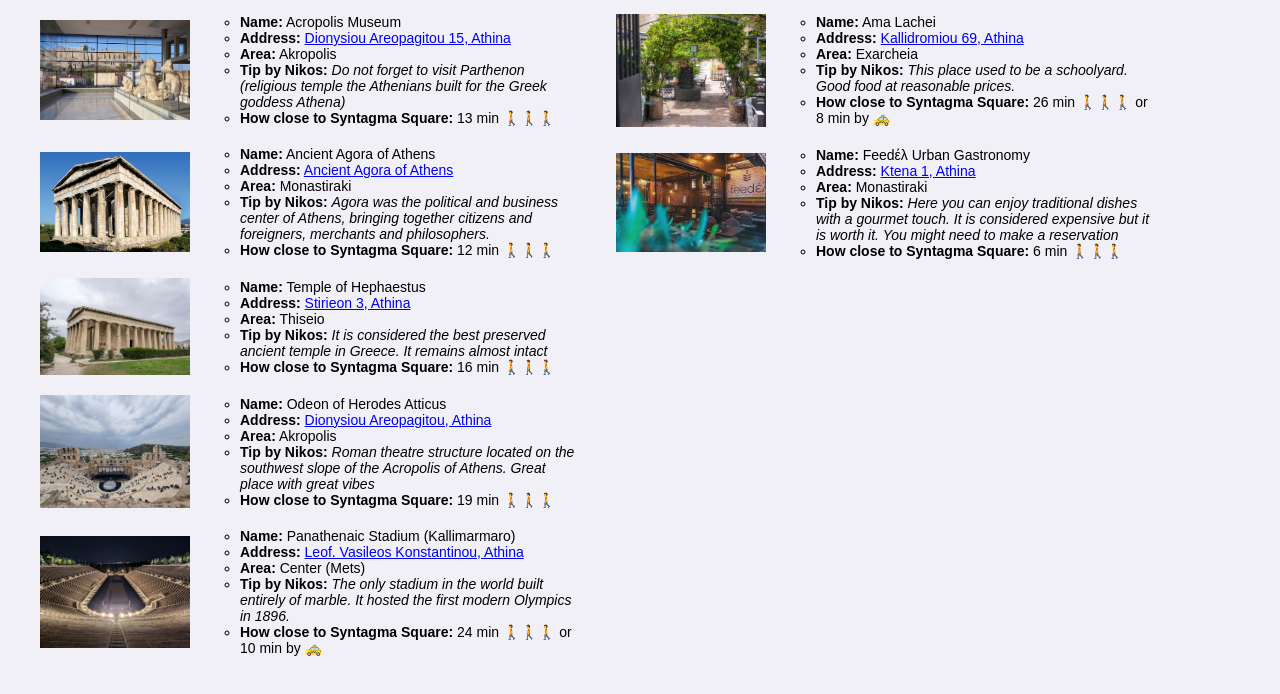
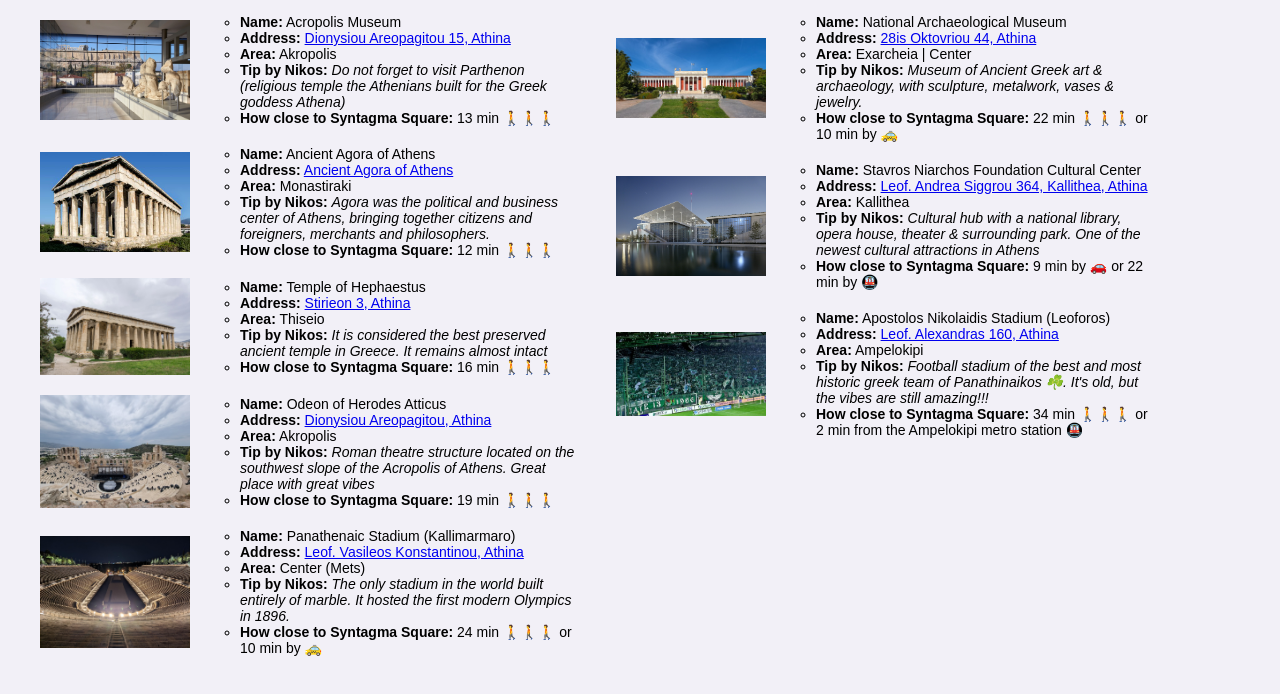
Before and after one commit to Bako-Misc/exploring_athens, a plain HTML site: page visit.html in a window 1280 px wide. Drawn offline with Linux system fonts and the light colour scheme.

Commit message:
finalising

```diff
--- a/visit.html
+++ b/visit.html
@@ -3,7 +3,7 @@
     <head>
         <meta charset="utf-8">
         <meta name="viewport" content="width=device-width, initial-scale=1">
-        <title>Eat something ..🌯 </title>
+        <title>Going places .. 🚇 </title>
         <link rel="stylesheet" href="css/mystyle.css">
         <link rel="icon" href="favicon.ico?v=2">
         <link rel="preconnect" href="https://fonts.googleapis.com">
@@ -95,15 +95,15 @@
     <div class="columns">
         <ul>
             <li class="cafe-list">
-                <!-- Ama Lachei -->
-                <img class="caffe_plaka" src="images/amalachei.jpg" alt="amalachei">
+                <!-- National Archaeological Museum, Athens -->
+                <img class="caffe_plaka" src="images/amusem.jpeg" alt="Archaeological">
                 <ul type="disk">
-                    <li><strong>Name:</strong> Ama Lachei</li>
-                    <li><strong>Address:</strong> <a draggable="true" href="https://www.google.com/maps/place/Ama+Lachei/@37.9881073,23.7342251,17z/data=!3m1!4b1!4m6!3m5!1s0x14a1bd35c9f43c11:0xcd4bc3df095478db!8m2!3d37.9881073!4d23.7368!16s%2Fg%2F11b6ytb5kg?hl=en&entry=ttu"> Kallidromiou 69, Athina</a></li>
+                    <li><strong>Name:</strong> National Archaeological Museum</li>
+                    <li><strong>Address:</strong> <a draggable="true" href="https://www.google.com/maps/place/National+Archaeological+Museum/@37.9890229,23.7327599,15z/data=!4m2!3m1!1s0x0:0x2a29d34aacb82b4?sa=X&ved=2ahUKEwiY8qrT4fSAAxVZhf0HHX0FBVIQ_BJ6BAhoEAA&ved=2ahUKEwiY8qrT4fSAAxVZhf0HHX0FBVIQ_BJ6BAh9EAg"> 28is Oktovriou 44, Athina</a></li>
                     </li>
-                    <li><strong>Area:</strong> Exarcheia</li>
-                    <li><strong>Tip by Nikos:</strong> <em> This place used to be a schoolyard. Good food at reasonable prices.</em></li>
-                    <li><strong>How close to Syntagma Square: </strong>26 min 🚶🚶🚶  or 8 min by 🚕</li>
+                    <li><strong>Area:</strong> Exarcheia | Center</li>
+                    <li><strong>Tip by Nikos:</strong> <em> Museum of Ancient Greek art & archaeology, with sculpture, metalwork, vases & jewelry.  </em></li>
+                    <li><strong>How close to Syntagma Square: </strong>22 min 🚶🚶🚶  or 10 min by 🚕</li>
 
                 </ul>
             </li>
@@ -111,15 +111,30 @@
 
         <ul>
             <li class="cafe-list">
-                <!-- Feedel -->
-                <img class="caffe_plaka" src="images/feedel.jpeg" alt="feedel">
+                <!-- Stavros Niarchos Foundation Cultural Center -->
+                <img class="caffe_plaka" src="images/niarxos.jpg" alt="niarxos">
                 <ul type="disk">
-                    <li><strong>Name:</strong> Feedέλ Urban Gastronomy</li>
-                    <li><strong>Address:</strong> <a draggable="true" href="https://www.google.com/maps/place/Feedέλ+Urban+Gastronomy/@37.9762483,23.7312962,16.4z/data=!4m16!1m9!3m8!1s0x14a1bd3cf04b3c6d:0x7461432cd9f0cb9f!2sFeedέλ+Urban+Gastronomy!8m2!3d37.9765566!4d23.7299217!9m1!1b1!16s%2Fg%2F11cjpc64qp!3m5!1s0x14a1bd3cf04b3c6d:0x7461432cd9f0cb9f!8m2!3d37.9765566!4d23.7299217!16s%2Fg%2F11cjpc64qp?entry=ttu"> Ktena 1, Athina</a></li>
+                    <li><strong>Name:</strong> Stavros Niarchos Foundation Cultural Center</li>
+                    <li><strong>Address:</strong> <a draggable="true" href="https://www.google.com/maps/dir//Stavros+Niarchos+Foundation+Cultural+Center,+Leof.+Andrea+Siggrou+364,+Kallithea+176+74,+Greece/@37.9405487,23.6528141,14z/data=!4m18!1m8!3m7!1s0x14a1bc1564d96443:0xc513f42f8456eb6d!2sStavros+Niarchos+Foundation+Cultural+Center!8m2!3d37.9405487!4d23.6909229!15sChdpZHJ5bWEgc3RhdnJvcyBuaWFyY2hvc1oZIhdpZHJ5bWEgc3RhdnJvcyBuaWFyY2hvc5IBD2N1bHR1cmFsX2NlbnRlcuABAA!16s%2Fm%2F010xdjw9!4m8!1m0!1m5!1m1!1s0x14a1bc1564d96443:0xc513f42f8456eb6d!2m2!1d23.6909229!2d37.9405487!3e3?entry=ttu"> Leof. Andrea Siggrou 364, Kallithea, Athina</a></li>
                     </li>
-                    <li><strong>Area:</strong> Monastiraki</li>
-                    <li><strong>Tip by Nikos:</strong> <em> Here you can enjoy traditional dishes with a gourmet touch. It is considered expensive but it is worth it. You might need to make a reservation</em></li>
-                    <li><strong>How close to Syntagma Square: </strong>6 min 🚶🚶🚶</li>
+                    <li><strong>Area:</strong> Kallithea</li>
+                    <li><strong>Tip by Nikos:</strong> <em> Cultural hub with a national library, opera house, theater & surrounding park. One of the newest cultural attractions in Athens</em></li>
+                    <li><strong>How close to Syntagma Square: </strong>9 min by 🚗 or 22 min by 🚇 </li>
+                </ul>
+            </li>
+        </ul>
+
+        <ul>
+            <li class="cafe-list">
+                <!-- PAO -->
+                <img class="caffe_plaka" src="images/leoforos.jpg" alt="leoforos">
+                <ul type="disk">
+                    <li><strong>Name:</strong> Apostolos Nikolaidis Stadium (Leoforos)</li>
+                    <li><strong>Address:</strong> <a draggable="true" href="https://www.google.com/maps/place/Apostolos+Nikolaidis+Stadium/@37.9871877,23.7541618,15z/data=!4m2!3m1!1s0x0:0x2aaadbf6277687b1?sa=X&ved=2ahUKEwjH1Jr64vSAAxUugf0HHdyyDgQQ_BJ6BAhNEAA&ved=2ahUKEwjH1Jr64vSAAxUugf0HHdyyDgQQ_BJ6BAhnEAg"> Leof. Alexandras 160, Athina</a></li>
+                    </li>
+                    <li><strong>Area:</strong> Ampelokipi</li>
+                    <li><strong>Tip by Nikos:</strong> <em> Football stadium of the best and most historic greek team of Panathinaikos ☘️.  It's old, but the vibes are still amazing!!!</em></li>
+                    <li><strong>How close to Syntagma Square: </strong>34 min 🚶🚶🚶 or 2 min from the Ampelokipi metro station 🚇 </li>
                 </ul>
             </li>
         </ul>
```
Also changed, not shown: index.html (+1 -1 lines), images/amusem.jpeg (added), images/leoforos.jpg (added), images/niarxos.jpg (added).
